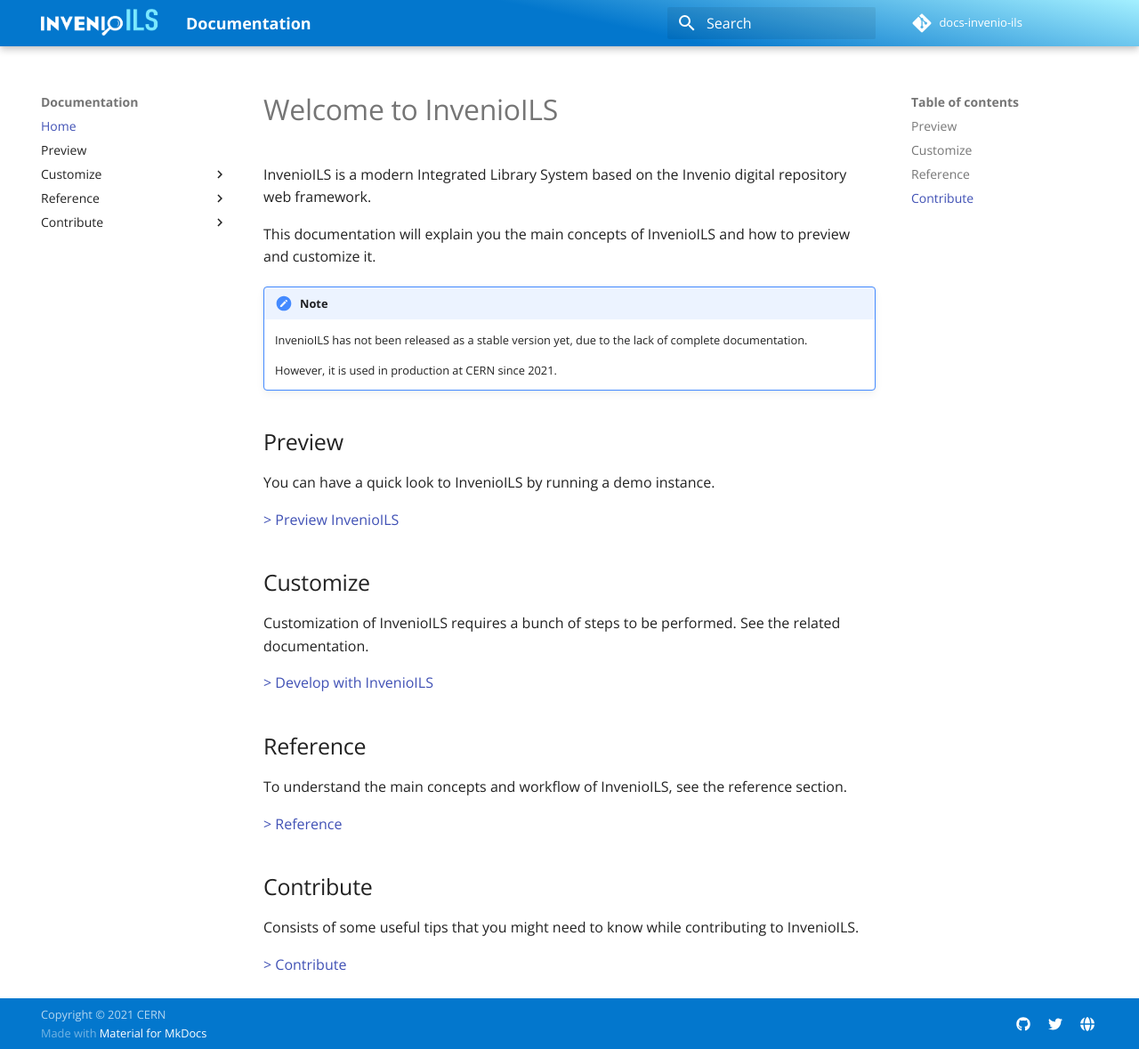
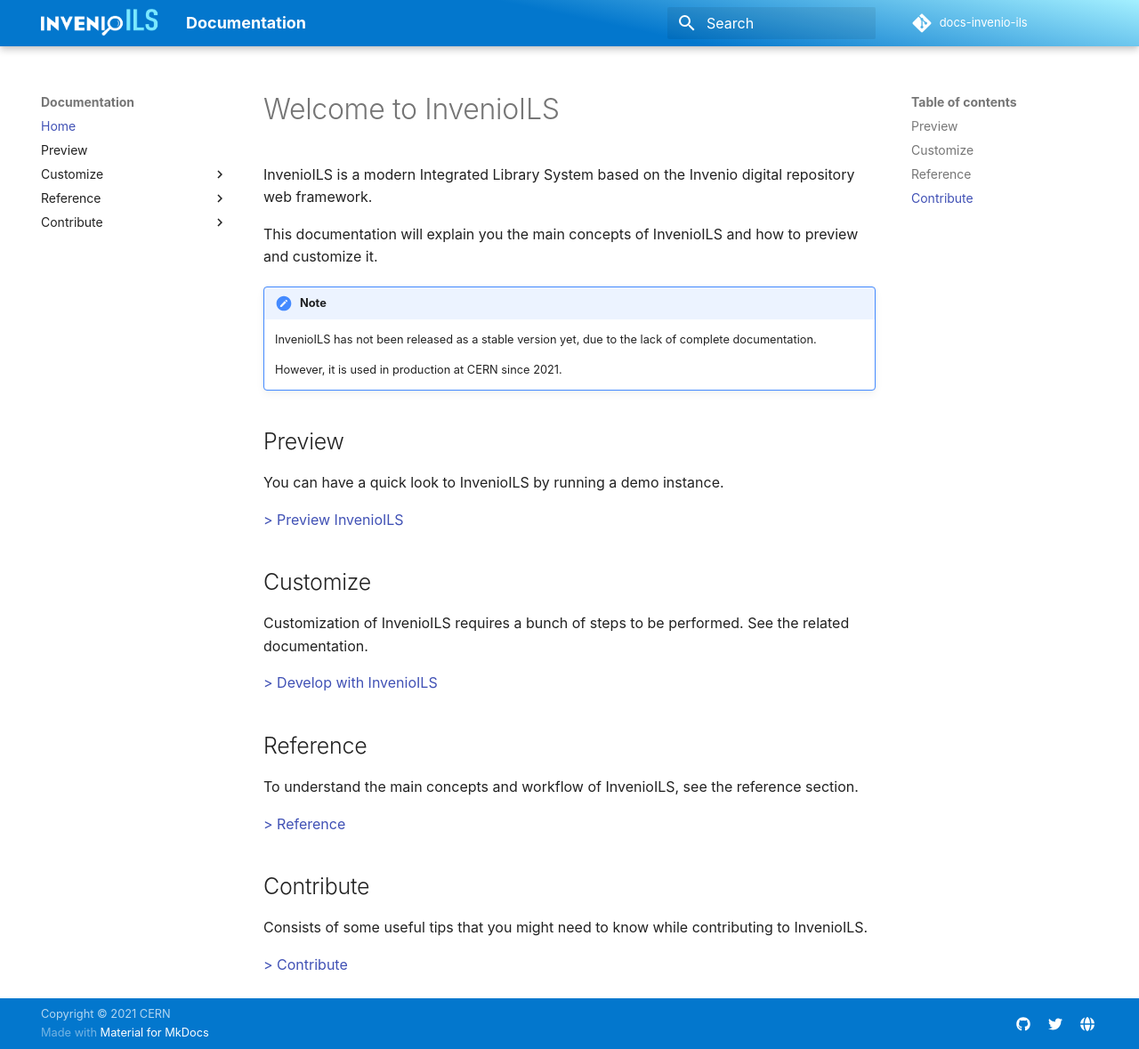
Before and after one commit to inveniosoftware/docs-invenio-ils, an MkDocs documentation site: the page built from docs/index.md, in a window 1280 px wide and 1179 px high. Shown: the whole window at 89% size. Built offline with MkDocs 1.6.1 and Material for MkDocs 9.7.7, drawn with Linux system fonts in a browser that asks for light colours; comment, search, counter and statistics services are not loaded.

Commit message:
font: remove Google fonts because of privacy concerns

```diff
--- a/mkdocs.yml
+++ b/mkdocs.yml
@@ -15,9 +15,7 @@ theme:
   name: material
   palette:
     primary: white
-  font:
-    text: Open Sans
-    code: Roboto Mono
+  font: false
   logo: assets/images/logo-ils.png
   favicon: assets/images/favicon.png
 
```
